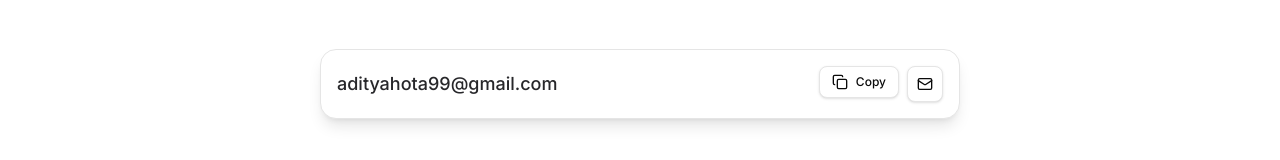
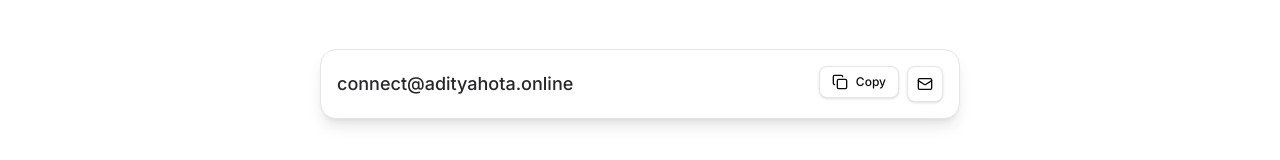
Before and after one commit to theogaditya/portfolio, a Next.js app: page / in a window 1280 px wide. Shown: the part 2771-2931 px from the top of the page. Built offline with nearby package versions, Linux system fonts and the light colour scheme.

Commit message:
Update email.tsx

```diff
--- a/app/components/email.tsx
+++ b/app/components/email.tsx
@@ -10,7 +10,7 @@
 
 export default function CopyEmailButton() {
   const [copied, setCopied] = useState(false);
-  const email = "adityahota99@gmail.com";
+  const email = "connect@adityahota.online";
 
   const handleCopy = () => {
     navigator.clipboard.writeText(email).then(() => {
```
